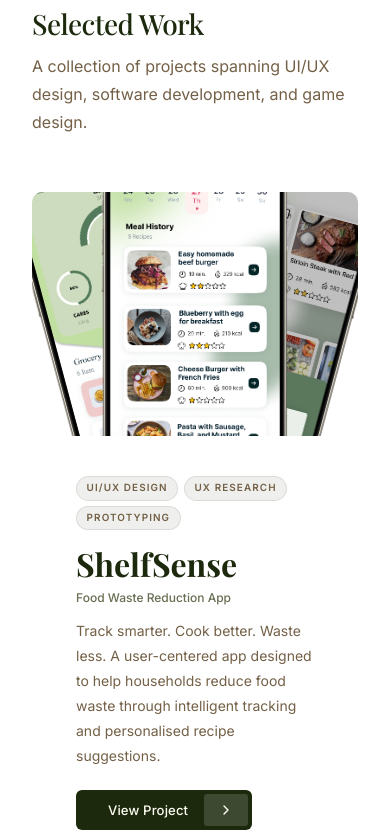
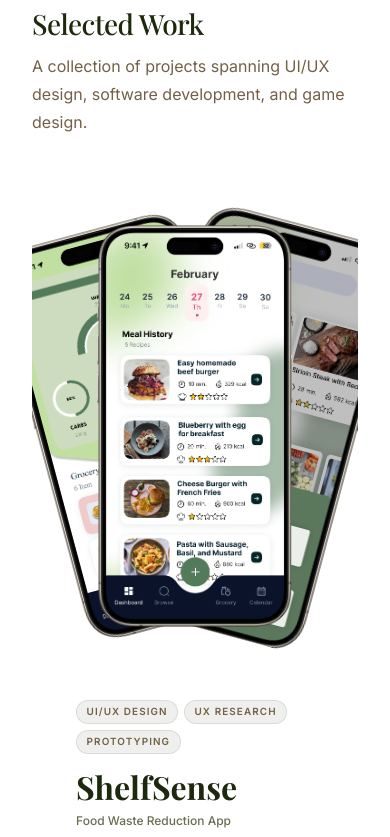
Before and after one commit to labreview/Lavey-Page, a website: page index.html in a window 390 px wide. Shown: the part 2027-2864 px from the top of the page. Drawn offline with nearby package versions, Linux system fonts and the light colour scheme; files whose address does not match are found by name; a web font is replaced by a local one.

Commit message:
Fix ShelfSense and UniTrade card images clipping on mobile

```diff
--- a/styles.css
+++ b/styles.css
@@ -1152,9 +1152,10 @@ footer {
     min-height: 0;
     aspect-ratio: 16 / 9;
   }
-  .shelfsense-card.project-card.featured .project-image { min-height: 0; aspect-ratio: 4/3; }
-  .stacked-cards { width: 100%; max-width: 320px; height: 400px; }
-  .shelfsense-card .stacked-cards { width: 100%; max-width: 300px; height: 400px; }
+  .shelfsense-card.project-card.featured .project-image { min-height: 0; aspect-ratio: unset; }
+  .stacked-cards-wrap { aspect-ratio: unset !important; height: auto !important; min-height: 0 !important; padding: 1.5rem 0; }
+  .stacked-cards { width: 100%; max-width: 300px; height: 420px; }
+  .shelfsense-card .stacked-cards { width: 100%; max-width: 280px; height: 420px; }
   .project-info-img { max-width: 180px; }
 
   .photo-grid {
```
